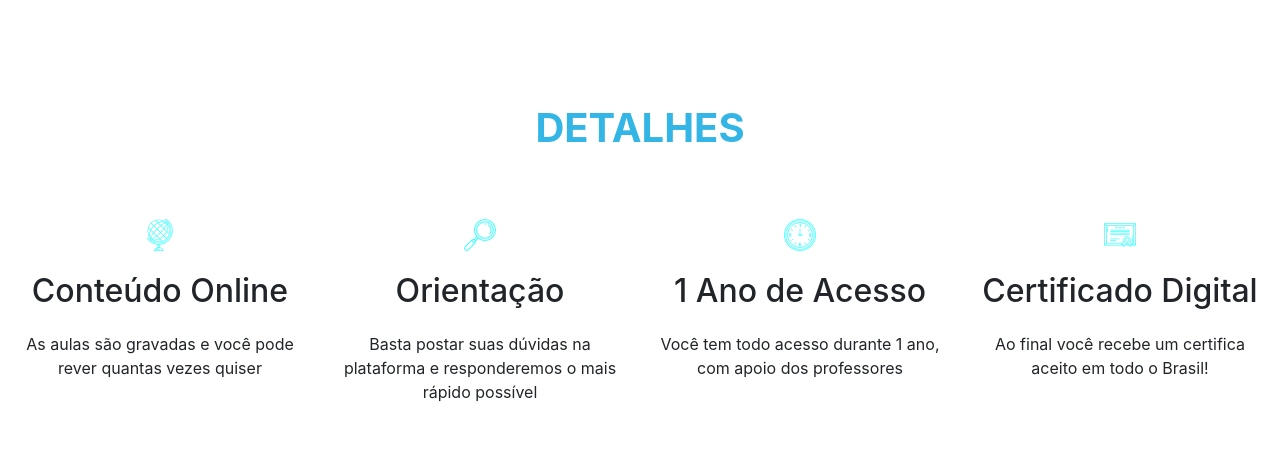
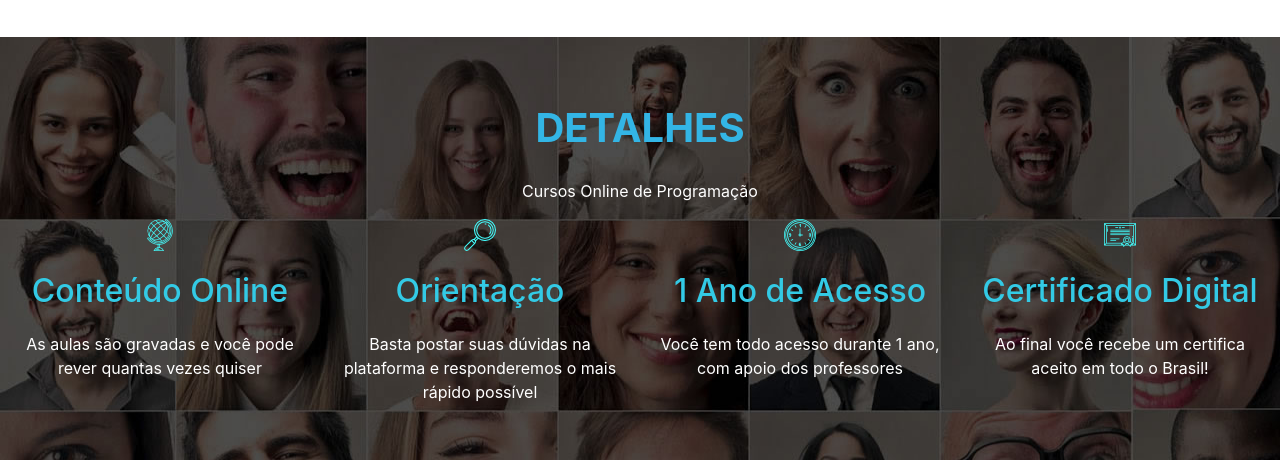
Before and after one commit to IgorAvelino/Layout-One-Page-Facul, a plain HTML site: page index.html in a window 1280 px wide. Shown: the part 1430-1890 px from the top of the page. Drawn offline with Linux system fonts and the light colour scheme.

Commit message:
section detalhes css

```diff
--- a/css/modelo-layout.css
+++ b/css/modelo-layout.css
@@ -42,6 +42,11 @@ img.logo{
 /* BACKGROUDS PARALAX */
 .background-parallax-slide{
     background-image: url("../img/imgs/background-parallax-home.png");
+    background-attachment: fixed;
+}
+
+.background-parallax-detalhes{
+    background-image: url("../img/imgs/background-parallax.jpg");
     background-attachment: fixed;
 }
 /* BACKGROUNDS COLORS */
@@ -97,6 +102,10 @@ ul.menu li a{
 
 .descricao-slide{padding-bottom: 20px; font-size: 14px;}
 
+.titulo-sobre{
+    color: #33cae5;
+}
+
 /* BTNS */
 .btn-saiba-mais{
     color: #fff;
--- a/index.html
+++ b/index.html
@@ -128,25 +128,25 @@
                 <article class="col-md-3 detalhe-sobre">
                     <img src="img/imgs/icones-detalhes/globo.png" alt="Conteudo Online" title="Conteudo Online">
                     <h1 class="titulo-sobre">Conteúdo Online</h1>
-                    <p class="sobre">As aulas são gravadas e você pode rever quantas vezes quiser</p>
+                    <p class="sobre color-white">As aulas são gravadas e você pode rever quantas vezes quiser</p>
                 </article>
 
                 <article class="col-md-3 detalhe-sobre">
                     <img src="img/imgs/icones-detalhes/lupa.png" alt="Orientação" title="Orientação">
                     <h1 class="titulo-sobre">Orientação</h1>
-                    <p class="sobre">Basta postar suas dúvidas na plataforma e responderemos o mais rápido possível</p>
+                    <p class="sobre color-white">Basta postar suas dúvidas na plataforma e responderemos o mais rápido possível</p>
                 </article>
 
                 <article class="col-md-3 detalhe-sobre">
                     <img src="img/imgs/icones-detalhes/Relogio.png" alt="1 Ano de Acesso" title="1 Ano de Acesso">
                     <h1 class="titulo-sobre">1 Ano de Acesso</h1>
-                    <p class="sobre">Você tem todo acesso durante 1 ano, com apoio dos professores</p>
+                    <p class="sobre color-white">Você tem todo acesso durante 1 ano, com apoio dos professores</p>
                 </article>
 
                 <article class="col-md-3 detalhe-sobre">
                     <img src="img/imgs/icones-detalhes/certificado.png" alt="Certificado Digital" title="Certificado Digital">
                     <h1 class="titulo-sobre">Certificado Digital</h1>
-                    <p class="sobre">Ao final você recebe um certifica aceito em todo o Brasil!</p>
+                    <p class="sobre color-white">Ao final você recebe um certifica aceito em todo o Brasil!</p>
                 </article>
             </div>
 
```
